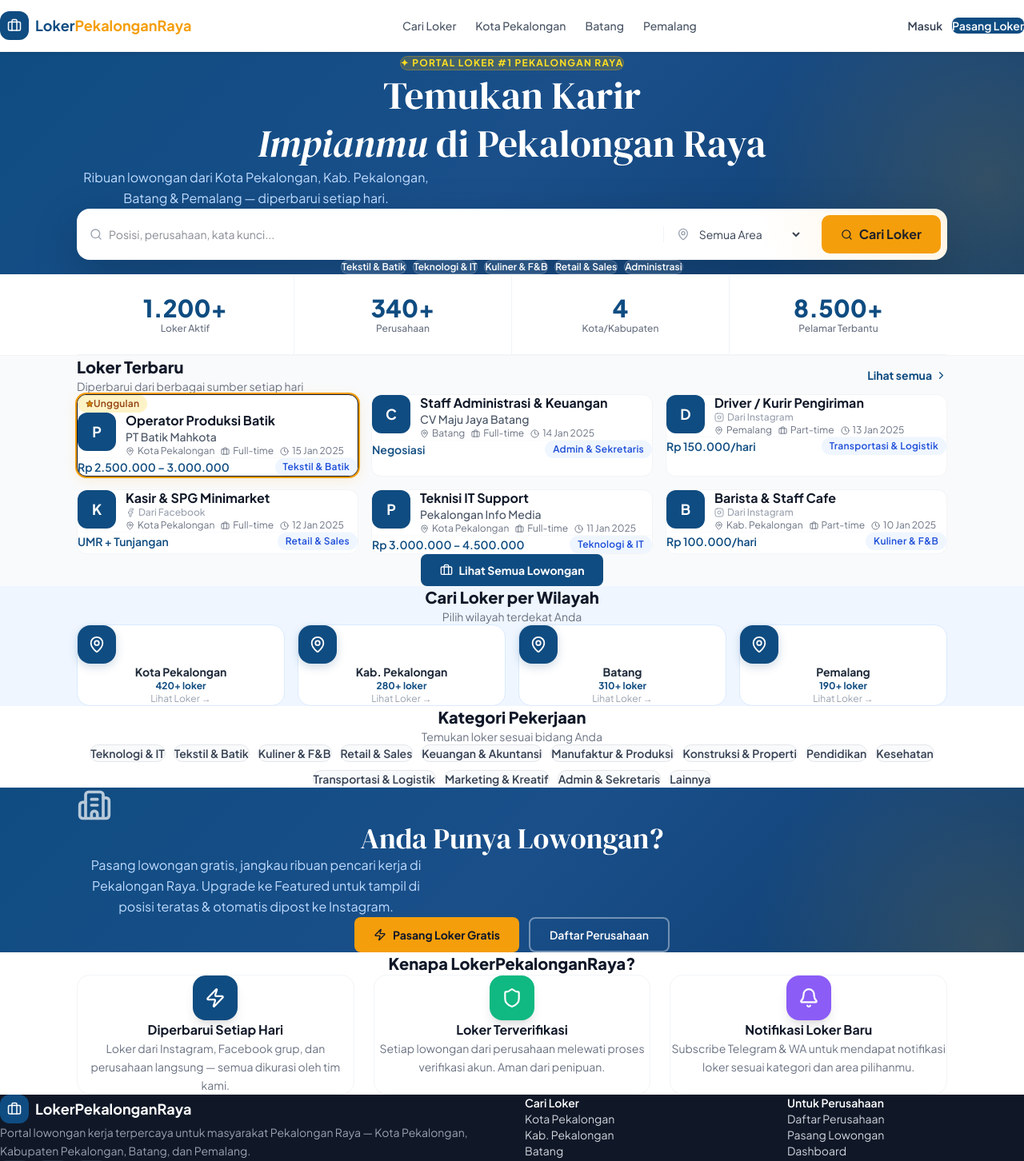
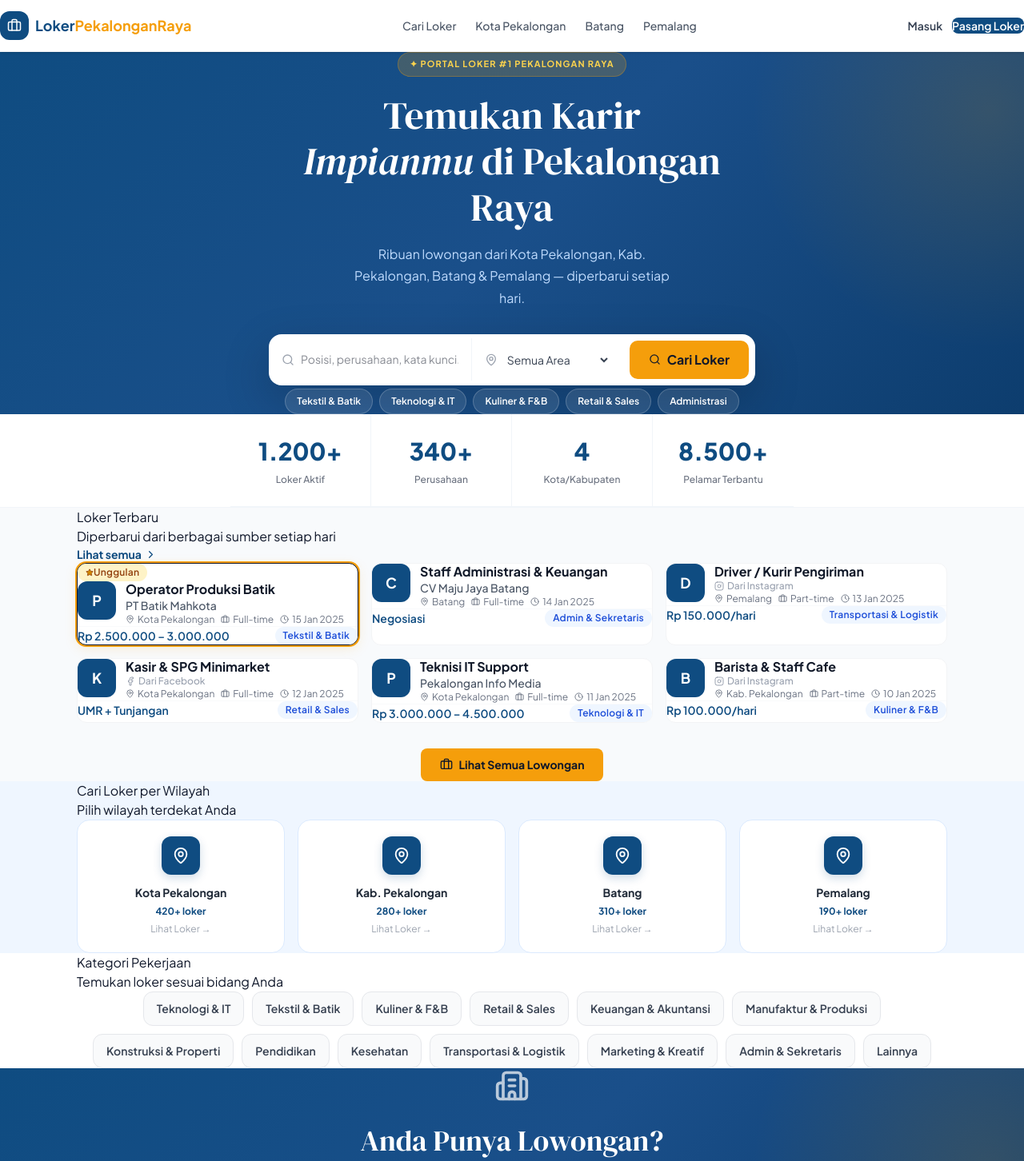
Before and after one commit to Farickys/lokerpekalonganraya, a Next.js app: page / in a window 1280 px wide. Shown: the top 1452 px of the page at 80% size. Built offline with nearby package versions, Linux system fonts and the light colour scheme.

Commit message:
Update page.tsx

```diff
--- a/app/page.tsx
+++ b/app/page.tsx
@@ -16,35 +16,51 @@ const mockJobs = [
 
 export default function HomePage() {
   return (
-    <div className="min-h-screen bg-gray-50">
+    <div style={{minHeight:'100vh', background:'#F8FAFC'}}>
       <Navbar />
 
       {/* ── HERO ── */}
-      <section className="hero-gradient py-16 sm:py-20">
-        <div className="container-page max-w-2xl text-center">
-          <span className="inline-block text-xs font-bold uppercase tracking-widest mb-5 px-3.5 py-1.5 rounded-full bg-yellow-500/20 text-yellow-300 border border-yellow-500/30">
+      <section className="hero-gradient hero-section">
+        <div className="container-page" style={{maxWidth:'672px', textAlign:'center'}}>
+          <span style={{
+            display:'inline-block', fontSize:'11px', fontWeight:700,
+            textTransform:'uppercase', letterSpacing:'0.1em',
+            marginBottom:'1.25rem', padding:'6px 14px', borderRadius:'999px',
+            background:'rgba(245,158,11,0.2)', color:'#FCD34D',
+            border:'1px solid rgba(245,158,11,0.3)'
+          }}>
             ✦ Portal Loker #1 Pekalongan Raya
           </span>
 
-          <h1 className="font-display text-3xl sm:text-4xl lg:text-5xl text-white leading-tight mb-4">
+          <h1 className="font-display" style={{
+            fontSize:'clamp(1.75rem, 5vw, 3rem)',
+            color:'white', lineHeight:1.2,
+            marginBottom:'1rem'
+          }}>
             Temukan Karir<br/>
             <em>Impianmu</em> di Pekalongan Raya
           </h1>
 
-          <p className="text-blue-200 text-sm sm:text-base mb-8 leading-relaxed max-w-md mx-auto">
+          <p style={{
+            color:'#BFDBFE', fontSize:'clamp(0.875rem, 2vw, 1rem)',
+            marginBottom:'2rem', lineHeight:1.7,
+            maxWidth:'420px', margin:'0 auto 2rem'
+          }}>
             Ribuan lowongan dari Kota Pekalongan, Kab. Pekalongan, Batang &amp; Pemalang — diperbarui setiap hari.
           </p>
 
           {/* Search */}
-          <form action="/loker" method="GET" className="search-form mb-5">
+          <form action="/loker" method="GET" className="search-form">
             <div className="search-input-wrap">
-              <Search size={16} className="text-gray-400 flex-shrink-0"/>
+              <Search size={16} style={{color:'#9CA3AF', flexShrink:0}}/>
               <input name="q" type="text" placeholder="Posisi, perusahaan, kata kunci..."
-                className="flex-1 text-gray-900 outline-none text-sm py-4 bg-transparent border-none min-w-0"/>
+                style={{flex:1, color:'#111827', outline:'none', fontSize:'14px',
+                  padding:'16px 0', background:'transparent', border:'none', minWidth:0}}/>
             </div>
             <div className="search-select-wrap">
-              <MapPin size={16} className="text-gray-400 flex-shrink-0"/>
-              <select name="area" className="flex-1 text-gray-700 outline-none text-sm py-4 bg-transparent border-none min-w-0">
+              <MapPin size={16} style={{color:'#9CA3AF', flexShrink:0}}/>
+              <select name="area" style={{flex:1, color:'#374151', outline:'none', fontSize:'14px',
+                padding:'16px 0', background:'transparent', border:'none', minWidth:0}}>
                 <option value="">Semua Area</option>
                 {Object.entries(AREAS).map(([k,v]) => <option key={k} value={k}>{v}</option>)}
               </select>
@@ -57,10 +73,14 @@ export default function HomePage() {
           </form>
 
           {/* Quick filters */}
-          <div className="flex flex-wrap justify-center gap-2">
+          <div style={{display:'flex', flexWrap:'wrap', justifyContent:'center', gap:'8px', marginTop:'4px'}}>
             {['Tekstil & Batik','Teknologi & IT','Kuliner & F&B','Retail & Sales','Administrasi'].map(cat => (
               <Link key={cat} href={`/loker?category=${encodeURIComponent(cat)}`}
-                className="text-xs px-3.5 py-1.5 rounded-full font-semibold text-white no-underline bg-white/10 border border-white/20 hover:bg-white/20 transition-colors">
+                style={{
+                  fontSize:'12px', padding:'6px 14px', borderRadius:'999px',
+                  fontWeight:600, color:'white', textDecoration:'none',
+                  background:'rgba(255,255,255,0.1)', border:'1px solid rgba(255,255,255,0.2)'
+                }}>
                 {cat}
               </Link>
             ))}
@@ -69,18 +89,18 @@ export default function HomePage() {
       </section>
 
       {/* ── STATS ── */}
-      <section className="bg-white border-b border-gray-100">
-        <div className="container-page max-w-3xl">
+      <section style={{background:'white', borderBottom:'1px solid #F1F5F9'}}>
+        <div className="container-page" style={{maxWidth:'768px'}}>
           <div className="stats-bar">
             {[
               {label:'Loker Aktif', value:'1.200+'},
               {label:'Perusahaan', value:'340+'},
               {label:'Kota/Kabupaten', value:'4'},
               {label:'Pelamar Terbantu', value:'8.500+'},
-            ].map((s,i) => (
+            ].map(s => (
               <div key={s.label} className="stats-item">
-                <div className="font-black text-xl sm:text-2xl md:text-3xl" style={{color:'var(--primary)'}}>{s.value}</div>
-                <div className="text-xs text-gray-500 mt-1 font-medium">{s.label}</div>
+                <div style={{fontWeight:900, fontSize:'clamp(1.25rem, 3vw, 1.875rem)', color:'var(--primary)'}}>{s.value}</div>
+                <div style={{fontSize:'12px', color:'#6B7280', marginTop:'4px', fontWeight:500}}>{s.label}</div>
               </div>
             ))}
           </div>
@@ -88,14 +108,17 @@ export default function HomePage() {
       </section>
 
       {/* ── LOKER TERBARU ── */}
-      <section className="py-12 sm:py-14">
+      <section className="section-lg">
         <div className="container-page">
-          <div className="flex items-center justify-between mb-6">
+          <div className="section-title-row">
             <div>
-              <h2 className="font-extrabold text-xl text-gray-900">Loker Terbaru</h2>
-              <p className="text-sm text-gray-500 mt-1">Diperbarui dari berbagai sumber setiap hari</p>
+              <h2>Loker Terbaru</h2>
+              <p>Diperbarui dari berbagai sumber setiap hari</p>
             </div>
-            <Link href="/loker" className="hidden sm:flex items-center gap-1 text-sm font-bold no-underline" style={{color:'var(--primary)'}}>
+            <Link href="/loker" style={{
+              display:'flex', alignItems:'center', gap:'4px',
+              fontSize:'14px', fontWeight:700, color:'var(--primary)', textDecoration:'none'
+            }}>
               Lihat semua <ChevronRight size={15}/>
             </Link>
           </div>
@@ -104,8 +127,8 @@ export default function HomePage() {
             {mockJobs.map(job => <JobCard key={job.id} job={job as any}/>)}
           </div>
 
-          <div className="text-center mt-8">
-            <Link href="/loker" className="btn-primary inline-flex text-sm" style={{background:'var(--primary)', color:'white'}}>
+          <div style={{textAlign:'center', marginTop:'2rem'}}>
+            <Link href="/loker" className="btn-primary" style={{display:'inline-flex', fontSize:'14px'}}>
               <Briefcase size={16}/> Lihat Semua Lowongan
             </Link>
           </div>
@@ -113,11 +136,11 @@ export default function HomePage() {
       </section>
 
       {/* ── AREA ── */}
-      <section className="py-12 sm:py-14" style={{background:'#EFF6FF'}}>
+      <section className="section-lg" style={{background:'#EFF6FF'}}>
         <div className="container-page">
-          <div className="text-center mb-8">
-            <h2 className="font-extrabold text-xl text-gray-900 mb-2">Cari Loker per Wilayah</h2>
-            <p className="text-sm text-gray-500">Pilih wilayah terdekat Anda</p>
+          <div className="section-header">
+            <h2>Cari Loker per Wilayah</h2>
+            <p>Pilih wilayah terdekat Anda</p>
           </div>
           <div className="area-grid">
             {[
@@ -127,13 +150,22 @@ export default function HomePage() {
               {key:'PEMALANG', name:'Pemalang', count:'190+'},
             ].map(area => (
               <Link key={area.key} href={`/loker?area=${area.key}`}
-                className="bg-white rounded-2xl p-5 sm:p-6 text-center border border-blue-100 no-underline block hover:shadow-lg transition-shadow">
-                <div className="w-12 h-12 rounded-2xl flex items-center justify-center mx-auto mb-3" style={{background:'var(--primary)', boxShadow:'0 4px 12px rgba(15,76,129,0.2)'}}>
+                style={{
+                  background:'white', borderRadius:'16px', padding:'20px 24px',
+                  textAlign:'center', border:'1px solid #DBEAFE',
+                  textDecoration:'none', display:'block'
+                }}>
+                <div style={{
+                  width:'48px', height:'48px', borderRadius:'12px',
+                  display:'flex', alignItems:'center', justifyContent:'center',
+                  margin:'0 auto 12px', background:'var(--primary)',
+                  boxShadow:'0 4px 12px rgba(15,76,129,0.2)'
+                }}>
                   <MapPin size={22} color="white"/>
                 </div>
-                <div className="font-bold text-sm text-gray-800 mb-1">{area.name}</div>
-                <div className="text-xs font-bold mb-1" style={{color:'var(--primary)'}}>{area.count} loker</div>
-                <div className="text-xs text-gray-400">Lihat Loker →</div>
+                <div style={{fontWeight:700, fontSize:'14px', color:'#1F2937', marginBottom:'4px'}}>{area.name}</div>
+                <div style={{fontSize:'12px', fontWeight:700, color:'var(--primary)', marginBottom:'4px'}}>{area.count} loker</div>
+                <div style={{fontSize:'12px', color:'#9CA3AF'}}>Lihat Loker →</div>
               </Link>
             ))}
           </div>
@@ -141,16 +173,21 @@ export default function HomePage() {
       </section>
 
       {/* ── KATEGORI ── */}
-      <section className="py-12 sm:py-14 bg-white">
+      <section className="section-lg" style={{background:'white'}}>
         <div className="container-page">
-          <div className="text-center mb-8">
-            <h2 className="font-extrabold text-xl text-gray-900 mb-2">Kategori Pekerjaan</h2>
-            <p className="text-sm text-gray-500">Temukan loker sesuai bidang Anda</p>
+          <div className="section-header">
+            <h2>Kategori Pekerjaan</h2>
+            <p>Temukan loker sesuai bidang Anda</p>
           </div>
-          <div className="flex flex-wrap justify-center gap-2.5">
+          <div style={{display:'flex', flexWrap:'wrap', justifyContent:'center', gap:'10px'}}>
             {CATEGORIES.map(cat => (
               <Link key={cat} href={`/loker?category=${encodeURIComponent(cat)}`}
-                className="px-4 py-2.5 bg-gray-50 border border-gray-200 rounded-xl text-sm font-semibold text-gray-700 no-underline hover:bg-blue-50 hover:border-blue-200 hover:text-blue-700 transition-colors">
+                style={{
+                  padding:'10px 16px', background:'#F9FAFB',
+                  border:'1px solid #E5E7EB', borderRadius:'12px',
+                  fontSize:'14px', fontWeight:600, color:'#374151',
+                  textDecoration:'none'
+                }}>
                 {cat}
               </Link>
             ))}
@@ -159,20 +196,27 @@ export default function HomePage() {
       </section>
 
       {/* ── CTA ── */}
-      <section className="hero-gradient py-14 sm:py-16">
-        <div className="container-page max-w-2xl text-center">
-          <Building2 size={44} color="white" className="mx-auto mb-5 opacity-70"/>
-          <h2 className="font-display text-2xl sm:text-3xl lg:text-4xl text-white mb-4">
+      <section className="hero-gradient section-xl">
+        <div className="container-page" style={{maxWidth:'672px', textAlign:'center'}}>
+          <Building2 size={44} color="white" style={{margin:'0 auto 1.25rem', opacity:0.7, display:'block'}}/>
+          <h2 className="font-display" style={{
+            fontSize:'clamp(1.5rem, 4vw, 2.25rem)',
+            color:'white', marginBottom:'1rem'
+          }}>
             Anda Punya Lowongan?
           </h2>
-          <p className="text-blue-200 mb-8 leading-relaxed text-sm sm:text-base max-w-md mx-auto">
+          <p style={{
+            color:'#BFDBFE', lineHeight:1.7,
+            fontSize:'clamp(0.875rem, 2vw, 1rem)',
+            maxWidth:'420px', margin:'0 auto 2rem'
+          }}>
             Pasang lowongan gratis, jangkau ribuan pencari kerja di Pekalongan Raya. Upgrade ke Featured untuk tampil di posisi teratas &amp; otomatis dipost ke Instagram.
           </p>
-          <div className="flex flex-col sm:flex-row gap-3 justify-center">
-            <Link href="/daftar" className="btn-primary text-sm">
+          <div style={{display:'flex', flexDirection:'column', gap:'12px', justifyContent:'center', alignItems:'center'}}>
+            <Link href="/daftar" className="btn-primary" style={{fontSize:'14px'}}>
               <Zap size={16}/> Pasang Loker Gratis
             </Link>
-            <Link href="/daftar" className="btn-secondary text-sm">
+            <Link href="/daftar" className="btn-secondary" style={{fontSize:'14px'}}>
               Daftar Perusahaan
             </Link>
           </div>
@@ -180,9 +224,12 @@ export default function HomePage() {
       </section>
 
       {/* ── FITUR ── */}
-      <section className="py-14 sm:py-16 bg-white">
+      <section className="section-xl" style={{background:'white'}}>
         <div className="container-page">
-          <h2 className="font-extrabold text-xl text-gray-900 text-center mb-10">
+          <h2 style={{
+            fontWeight:800, fontSize:'1.25rem', color:'#111827',
+            textAlign:'center', marginBottom:'2.5rem'
+          }}>
             Kenapa LokerPekalonganRaya?
           </h2>
           <div className="feature-grid">
@@ -191,12 +238,21 @@ export default function HomePage() {
               {icon:<Shield size={26} color="white"/>, title:'Loker Terverifikasi', desc:'Setiap lowongan dari perusahaan melewati proses verifikasi akun. Aman dari penipuan.', bg:'#10B981'},
               {icon:<Bell size={26} color="white"/>, title:'Notifikasi Loker Baru', desc:'Subscribe Telegram & WA untuk mendapat notifikasi loker sesuai kategori dan area pilihanmu.', bg:'#8B5CF6'},
             ].map(f => (
-              <div key={f.title} className="flex flex-col items-center text-center p-6 sm:p-8 rounded-2xl border border-gray-100">
-                <div className="w-14 h-14 rounded-2xl flex items-center justify-center mb-5 shadow-lg" style={{background:f.bg}}>
+              <div key={f.title} style={{
+                display:'flex', flexDirection:'column', alignItems:'center',
+                textAlign:'center', padding:'32px', borderRadius:'16px',
+                border:'1px solid #F3F4F6'
+              }}>
+                <div style={{
+                  width:'56px', height:'56px', borderRadius:'16px',
+                  display:'flex', alignItems:'center', justifyContent:'center',
+                  marginBottom:'1.25rem', boxShadow:'0 4px 16px rgba(0,0,0,0.1)',
+                  background:f.bg
+                }}>
                   {f.icon}
                 </div>
-                <h3 className="font-bold text-gray-900 mb-2 text-sm sm:text-base">{f.title}</h3>
-                <p className="text-sm text-gray-500 leading-relaxed">{f.desc}</p>
+                <h3 style={{fontWeight:700, color:'#111827', marginBottom:'8px', fontSize:'15px'}}>{f.title}</h3>
+                <p style={{fontSize:'14px', color:'#6B7280', lineHeight:1.7}}>{f.desc}</p>
               </div>
             ))}
           </div>
```
